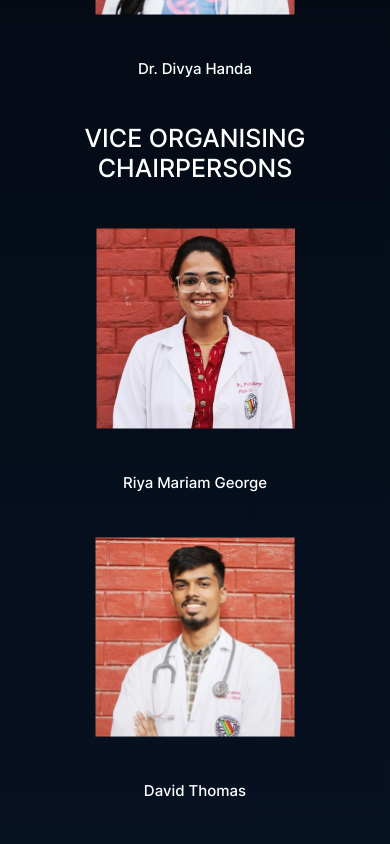
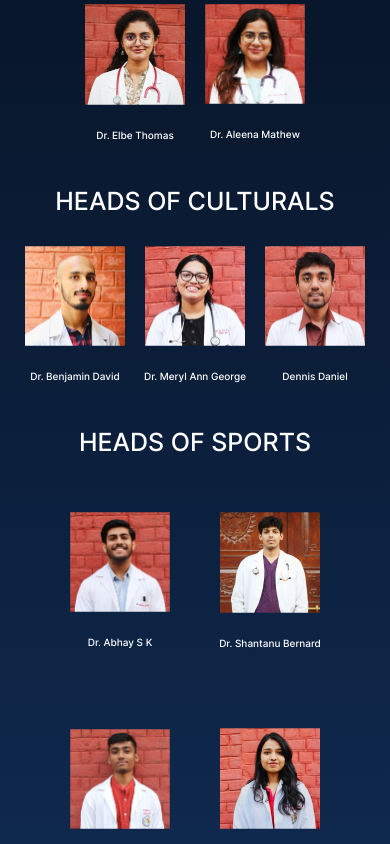
Before and after one commit to shubhbansal9/jwc-website, a React (Create React App) app: page /contact-us in a window 390 px wide. Shown: the part 820-1664 px from the top of the page. Built offline with nearby package versions, Linux system fonts and the light colour scheme.

Commit message:
mobile version bug fixes

```diff
--- a/src/components/Navbar.css
+++ b/src/components/Navbar.css
@@ -124,7 +124,7 @@ button:hover {
 }
 
 /* Media Query for small screens */
-@media screen and (max-width: 768px) {
+@media screen and (max-width: 1000px) {
   .app-drawer-icon {
     display: block;
   }
--- a/src/components/footer.css
+++ b/src/components/footer.css
@@ -115,7 +115,7 @@
     color: white;
   }
 
-  @media screen and (max-width: 768px) {
+  @media screen and (max-width: 1000px) {
     .row{
       flex-direction: column;
     }
--- a/src/pages/About.css
+++ b/src/pages/About.css
@@ -9,8 +9,8 @@
   justify-content: center;
 }
 .CMC-pic{
-  width: 75%;
-  height: 75%;
+  width: 60%;
+  height: 60%;
 }
 .about {
     margin: 5%;
@@ -97,7 +97,7 @@
 .patron-image {
   max-width: 100%;
 }
-@media screen and (max-width: 768px) {
+@media screen and (max-width: 1000px) {
   .dual-container{
     gap: 3%;
   }
--- a/src/pages/Accommodation.css
+++ b/src/pages/Accommodation.css
@@ -69,7 +69,7 @@
     margin-bottom: 5%;
 }
 
-@media screen and (max-width: 768px) {
+@media screen and (max-width: 1000px) {
   .column-left{
     margin-left: 0;
   }
--- a/src/pages/ContactUs.css
+++ b/src/pages/ContactUs.css
@@ -39,10 +39,27 @@
     justify-content: center;
     align-items: center;
   }
-
+  .team-members-sports {
+    display: flex;
+    justify-content: center;
+    align-items: center;
+    flex-direction: row;
+    gap: 15%;
+  }
+  .parent{
+    display: flex;
+    flex-direction: column;
+    justify-content: center;
+    align-items: center;
+    gap: 5%;
+  }
   .team-members img {
     max-width: 200px; /* Adjust the width as needed */
     margin: 25px; /* Add spacing between team members */
+  }
+  .team-members-sports{
+    max-width: 200px; /* Adjust the width as needed */
+    margin: 25px;
   }
   .member-name{
     display: flex;
@@ -54,7 +71,7 @@
   gap: 10%;
   display: flex;
 }
-@media screen and (max-width: 768px) {
+@media screen and (max-width: 1000px) {
   .center-text{
     display: none; /* Hide the header on mobile screens */
   }
@@ -64,10 +81,32 @@
   .nav-list {
     justify-content: center; /* Center the navigation links */
   }
-  .team-members{
-    flex-direction: column;
-  }
   .subheading{
     text-align: center;
   }
+  .team-members img{
+    max-width: 100px;
+    margin: 10px;
+  }
+  .member-name{
+    font-size: x-small;
+  }
+  .team-members-sports img{
+    max-width: 100px;
+    margin: 10px;
+  }
+  .team-members-sports {
+    display: grid;
+    justify-content: center;
+    align-items: center;
+    grid-template-columns: 1fr 1fr; /* Two equal-width columns */
+  grid-template-rows: 1fr 1fr;
+  align-items: center;
+
+  }
+  .parent{
+    display: flex;
+    flex-direction: column;
+    align-items: center;
+  }
 }
--- a/src/pages/ContactUs.js
+++ b/src/pages/ContactUs.js
@@ -101,8 +101,9 @@ function ContactUsPage() {
            <p className='member-name'>Dennis Daniel</p>
           </div>
           </div>
+          <div className='parent'>
           <p className="subheading">HEADS OF SPORTS</p>
-        <div className="team-members">
+        <div className="team-members-sports">
         <div className="team-member">
         <img src={team10} alt="Team Member 1" />
            <p className='member-name'>Dr. Abhay S K</p>
@@ -118,6 +119,7 @@ function ContactUsPage() {
           <div className="team-member">
           <img src={team13} alt="Team Member 2" />
            <p className='member-name'>John Doe</p>
+          </div>
           </div>
           </div>
           <p className="subheading">HEADS OF FINANCE AND SPONSORSHIP</p>
--- a/src/pages/EventsPage.css
+++ b/src/pages/EventsPage.css
@@ -123,3 +123,6 @@
     padding: 10px 20px;
     cursor: pointer;
   }
+  @media screen {
+
+  }
--- a/src/pages/HomePage.css
+++ b/src/pages/HomePage.css
@@ -35,6 +35,7 @@ button:hover {
   padding-bottom: 2%;
   padding-top: 2%; /* Background color for the video box */
   text-align: center;
+  background-color: black;
 }
 
 .content-video {
@@ -100,7 +101,7 @@ h2 {
     transform: translateX(-50%); /* Move the image to the right edge */
   }
 }
-@media screen and (max-width: 768px) {
+@media screen and (max-width: 1000px) {
   .center-text{
     display: none; /* Hide the header on mobile screens */
   }
@@ -110,4 +111,7 @@ h2 {
   .nav-list {
     justify-content: center; /* Center the navigation links */
   }
+  .register-now{
+    width: 1000%;
+  }
 }
--- a/src/pages/InternationalDelegates.css
+++ b/src/pages/InternationalDelegates.css
@@ -104,7 +104,7 @@
 
     flex: 1;
     display: flex;
-    flex-direction: row;
+    flex-direction: column;
     text-align: center;
     align-items: center;
     gap: 1%;
@@ -114,14 +114,14 @@
 
     flex: 1;
     display: flex;
-    flex-direction: row;
+    flex-direction: column;
     text-align: center;
     align-items: center;
     gap: 1%;
     justify-content: right;
     margin-left: 40%;
   }
-  @media screen and (max-width: 768px) {
+  @media screen and (max-width: 1000px) {
     .details-left,.details-right{
       flex-direction: column;
       margin: 0;
--- a/src/pages/InternationalDelegates.js
+++ b/src/pages/InternationalDelegates.js
@@ -33,13 +33,15 @@ We assure each and every delegate that no second of your time with us shall go t
       <div className="container">
 
         <div className="details-left">
+        <img className="acc-image" src={team22} alt="Image 1" />
           <div className="name">Dr. Arush E Michael
 <br></br>International Affairs Head</div>
-          <img className="acc-image" src={team22} alt="Image 1" />
+
         </div>
         <div className="details-right">
+        <img className="acc-image" src={team23} alt="Image 2" />
           <div className="name">Dr. Dinah Liz Jacob<br></br>International Affairs Head</div>
-          <img className="acc-image" src={team23} alt="Image 2" />
+
         </div>
       </div>
       <img className="itinerary" src={itinerary}></img>
```
